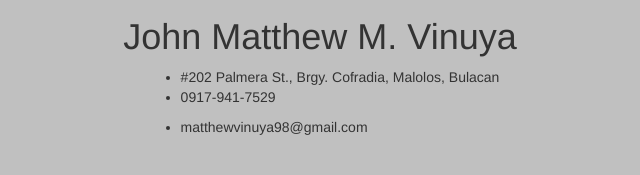
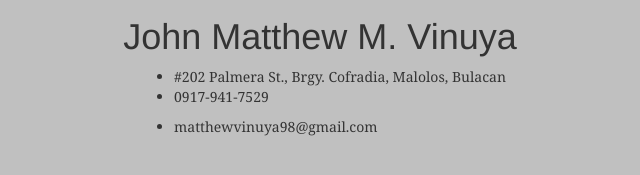
Before and after one commit to matthewvinuya/matthewvinuya.github.io, a plain HTML site: page index.html in a window 1280 px wide. Shown: the part 329-504 px from the top of the page, 320-960 px from the left. Drawn offline with nearby package versions, Linux system fonts and the light colour scheme.

Commit message:
Update index.html

```diff
--- a/index.html
+++ b/index.html
@@ -41,7 +41,7 @@
 		class="picture">
 
 	 <h1 class= "name"> John Matthew M. Vinuya </h1>
-	 <ul>
+	 <ul class="bodytext">
 	 <li> #202 Palmera St., Brgy. Cofradia, Malolos, Bulacan</li>
 	 <li><p style="text-align:left">0917-941-7529 </p></li>
 	 <li><p style="text-align:left"> matthewvinuya98@gmail.com</p></li>
```
